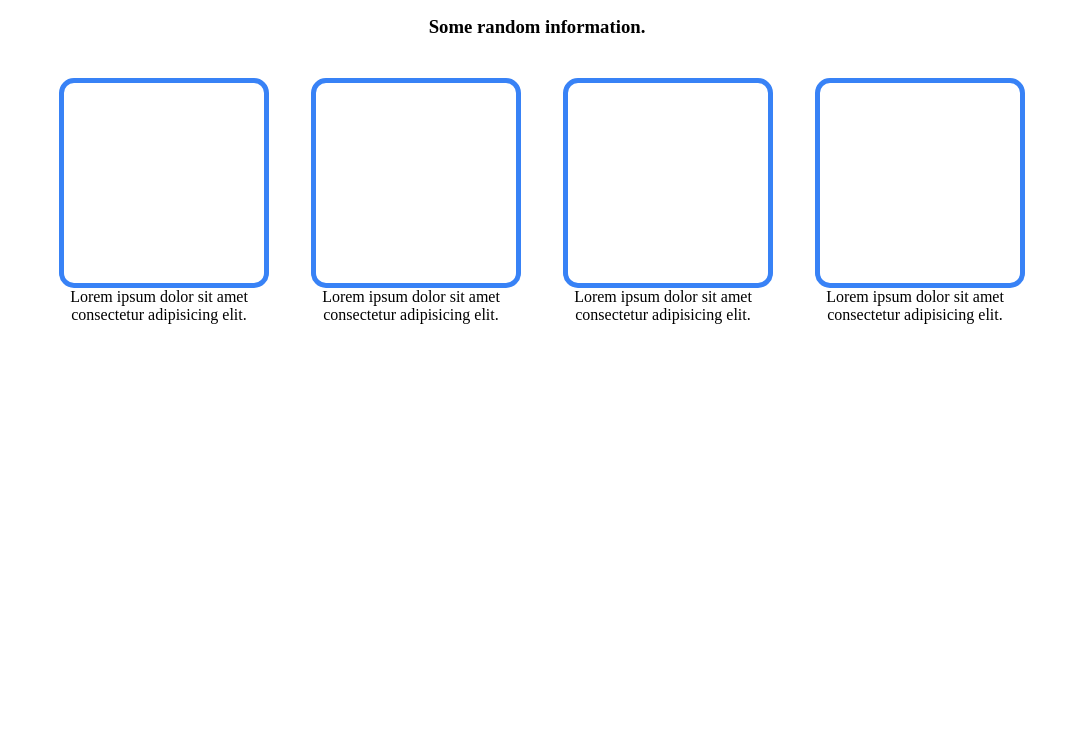
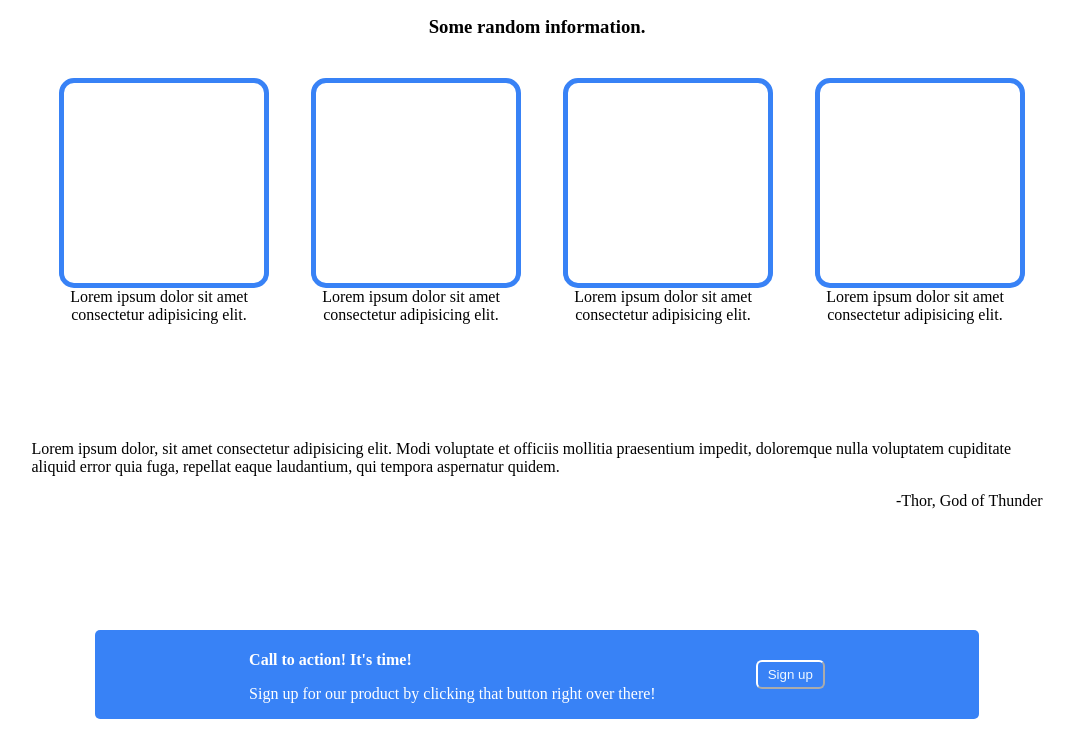
Before and after one commit to broytech/Landing-Page, a plain HTML site: page index.html in a window 1280 px wide. Shown: the part 487-1226 px from the top of the page, without its empty margins (103-1174 px from the left). Before the commit the page ends 819 px from the top, so only its background shows below. Drawn offline with Linux system fonts and the light colour scheme.

Commit message:
Quote Section html - added paragraph and span.
Call to action sign up Section
html - added h4, paragraph and button.
css - text color, background and button updated.

- I still need to include footer. Then work on css

```diff
--- a/css/styles.css
+++ b/css/styles.css
@@ -54,3 +54,43 @@
 }
 
 /* Quote */
+
+.quoteBlock {
+    padding: 100px 10%;
+}
+
+.citation {
+    display: block;
+    text-align: right;
+}
+
+/* sign up */
+
+.signupBlock {
+    background-color: #3882f6;
+    border-radius: 5px;
+    display: flex;
+    justify-content: center;
+    align-items: center;
+    gap: 100px;
+    max-width: 900px;
+}
+
+.bottom {
+    margin: 20px 15%;
+    color: white;
+}
+
+.call {
+    margin-bottom: 0px;
+}
+
+button {
+    background-color: #3882f6;
+    color: aliceblue;
+    border-color: white;
+    border-radius: 6px;
+    padding: 5px 10px;
+}
+
+/* footer */
--- a/index.html
+++ b/index.html
@@ -57,6 +57,26 @@
 
     <!-- Quote -->
 
+    <section class="quoteBlock">
+        <p class="quote">Lorem ipsum dolor, sit amet consectetur adipisicing elit. Modi voluptate et officiis mollitia praesentium impedit, doloremque nulla voluptatem cupiditate aliquid error quia fuga, repellat eaque laudantium, qui tempora aspernatur quidem.</p>
+        <span class="citation">-Thor, God of Thunder</span>
+    </section>
+
+    <!-- sign up -->
+    <section class="bottom">
+        <section class="signupBlock">
+            <div class="signBox">
+                <h4 class="call">Call to action! It's time!</h4>
+                <p>Sign up for our product by clicking that button right over there!</p>
+            </div>
+            <div class="signBox">
+                <button>Sign up</button>
+            </div>
+        </section>
+    </section>
+    <!-- footer -->
+
+
 </body>
 </body>
 </html>
```
